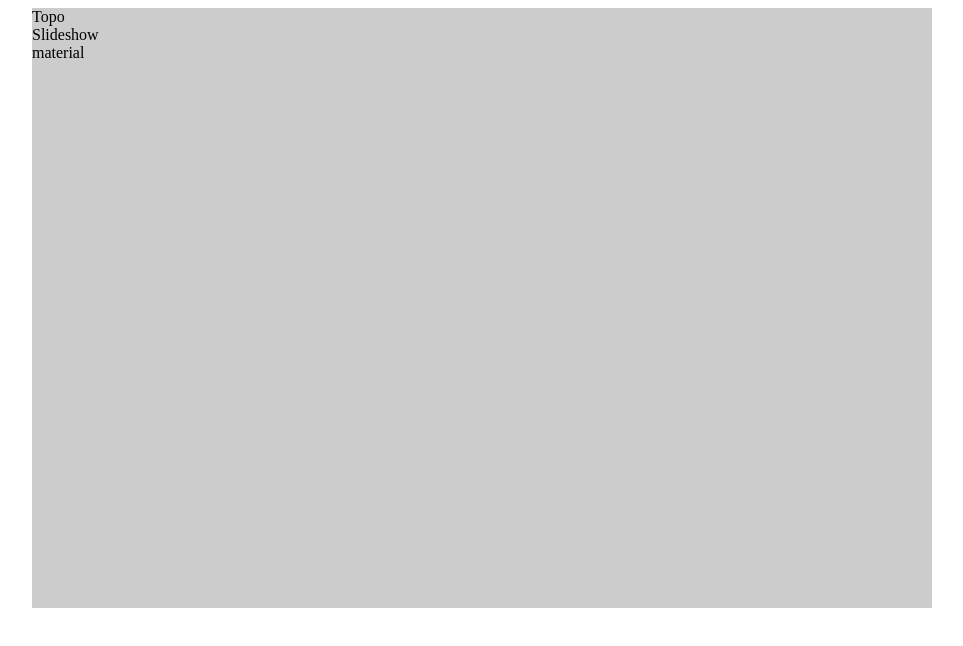
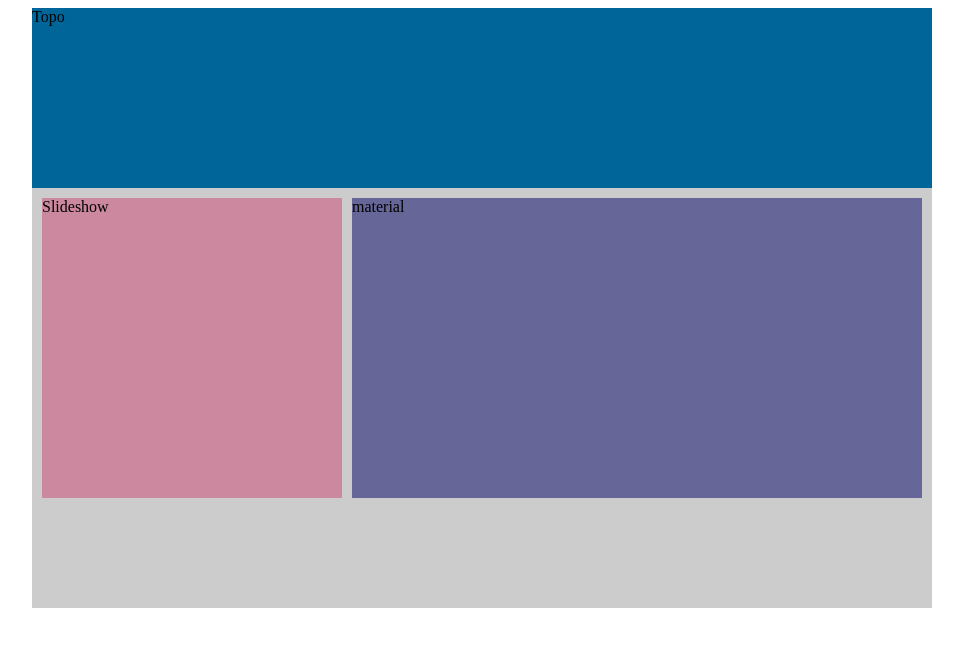
Before and after one commit to thiagorocco/front-end, a plain HTML site: page Javascript/Antigo/SlideshowJquery.html in a window 1280 px wide. Shown: the whole page, without its empty margins (158-1121 px from the left). Drawn offline with Linux system fonts and the light colour scheme.

Commit message:
Formatação editada

```diff
--- a/Javascript/Antigo/SlideshowJquery.html
+++ b/Javascript/Antigo/SlideshowJquery.html
@@ -11,6 +11,33 @@
             height: 600px;
             margin: auto;
             background-color: #CCC;
+        }
+
+        .topo {
+            width: 900px;
+            height: 180px;
+            margin: auto;
+            background-color: #069;
+        }
+
+        .slide {
+            width: 300px;
+            height: 300px;
+            margin-left: 10px;
+            margin-top: 10px;
+            margin-right: 10px;
+            background-color: #c045;
+            float: left;
+        }
+
+        .material {
+            width: 570px;
+            height: 300px;
+            margin: auto;
+            background-color: #669;
+            float: right;
+            margin-top: 10px;
+            margin-right: 10px;
         }
     </style>
 </head>
```
